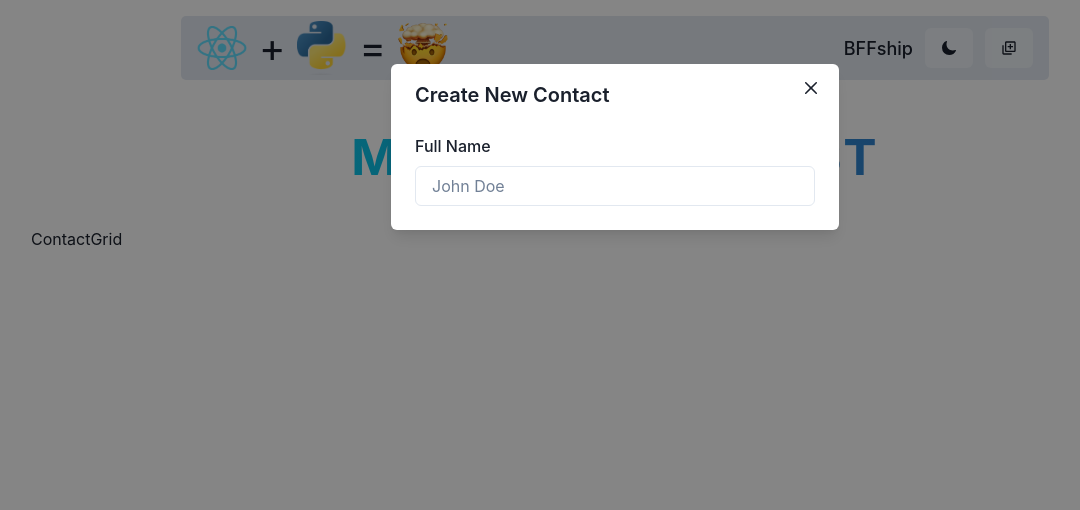
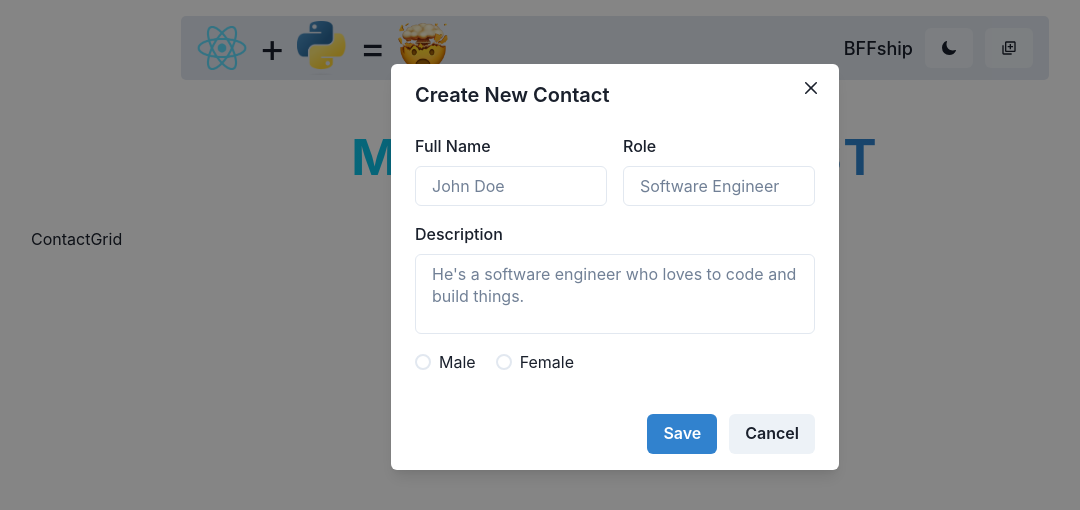
Before and after one commit to thomasmartinez114/contacts-app, a React (Vite) app in the folder frontend/: page / in a window 1280 px wide. Both pictures are taken after a click on the button 1034 px from the left and 48 px from the top of the page. Shown: the top 510 px of the page, without its empty margins (25-1105 px from the left). Built offline with nearby package versions, Linux system fonts and the light colour scheme.

Commit message:
modal inputs and save/cancel button

```diff
--- a/frontend/src/components/CreateContactModal.jsx
+++ b/frontend/src/components/CreateContactModal.jsx
@@ -12,6 +12,10 @@ import {
   ModalHeader,
   ModalOverlay,
   useDisclosure,
+  Textarea,
+  RadioGroup,
+  Radio,
+  ModalFooter,
 } from '@chakra-ui/react';
 import { BiAddToQueue } from 'react-icons/bi';
 
@@ -32,12 +36,44 @@ const ContactGrid = () => {
 
           <ModalBody pb={6}>
             <Flex alignItems={'center'} gap={4}>
+              {/* Full Name */}
               <FormControl>
                 <FormLabel>Full Name</FormLabel>
                 <Input placeholder='John Doe' />
               </FormControl>
+
+              {/* Role */}
+              <FormControl>
+                <FormLabel>Role</FormLabel>
+                <Input placeholder='Software Engineer' />
+              </FormControl>
             </Flex>
+
+            {/* Description */}
+            <FormControl mt={4}>
+              <FormLabel>Description</FormLabel>
+              <Textarea
+                resize={'none'}
+                overflowY={'hidden'}
+                placeholder="He's a software engineer who loves to code and build things."
+              />
+            </FormControl>
+
+            {/* Gender Selection */}
+            <RadioGroup mt={4}>
+              <Flex gap={5}>
+                <Radio value='male'>Male</Radio>
+                <Radio value='female'>Female</Radio>
+              </Flex>
+            </RadioGroup>
           </ModalBody>
+
+          <ModalFooter>
+            <Button colorScheme='blue' mr={3} onClick={onClose}>
+              Save
+            </Button>
+            <Button onClick={onClose}>Cancel</Button>
+          </ModalFooter>
         </ModalContent>
       </Modal>
     </>
```
